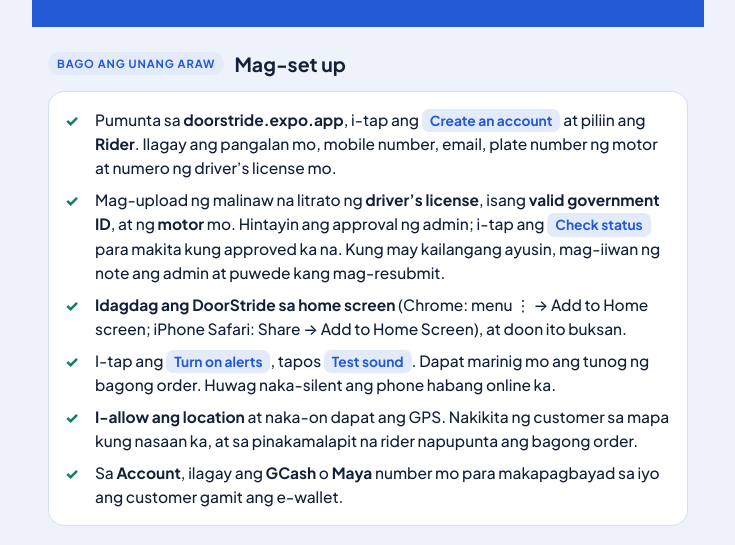
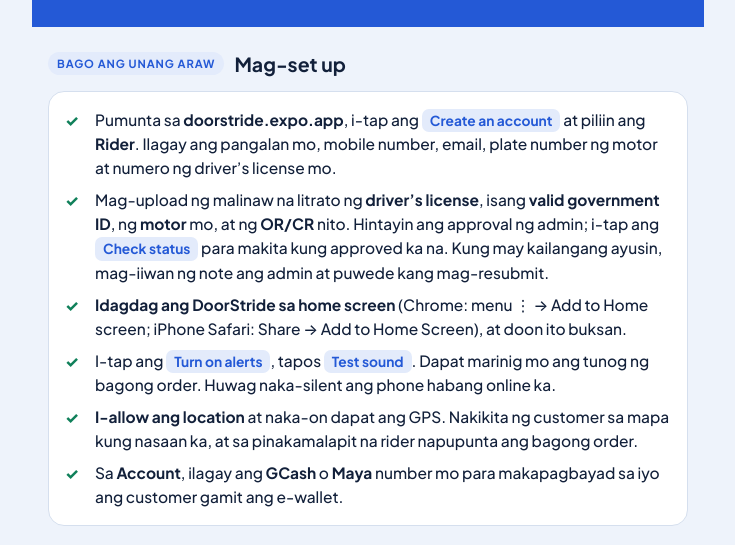
Before and after one commit to Yael1510/doorstride-riders, a plain HTML site: page fil/index.html in a window 1280 px wide. Shown: the part 197-742 px from the top of the page, without its empty margins (272-1007 px from the left). Drawn offline with Linux system fonts and the light colour scheme.

Commit message:
OR/CR is one of the documents to upload
Co-Authored-By: Claude Opus 5.5 <noreply@anthropic.com>

```diff
--- a/fil/index.html
+++ b/fil/index.html
@@ -91,7 +91,7 @@ footer { text-align: center; color: var(--muted); font-size: 0.85rem; }
     <div class="card">
       <ul class="ticks">
         <li><span>Pumunta sa <strong>doorstride.expo.app</strong>, i-tap ang <span class="btn">Create an account</span> at piliin ang <strong>Rider</strong>. Ilagay ang pangalan mo, mobile number, email, plate number ng motor at numero ng driver’s license mo.</span></li>
-        <li><span>Mag-upload ng malinaw na litrato ng <strong>driver’s license</strong>, isang <strong>valid government ID</strong>, at ng <strong>motor</strong> mo. Hintayin ang approval ng admin; i-tap ang <span class="btn">Check status</span> para makita kung approved ka na. Kung may kailangang ayusin, mag-iiwan ng note ang admin at puwede kang mag-resubmit.</span></li>
+        <li><span>Mag-upload ng malinaw na litrato ng <strong>driver’s license</strong>, isang <strong>valid government ID</strong>, ng <strong>motor</strong> mo, at ng <strong>OR/CR</strong> nito. Hintayin ang approval ng admin; i-tap ang <span class="btn">Check status</span> para makita kung approved ka na. Kung may kailangang ayusin, mag-iiwan ng note ang admin at puwede kang mag-resubmit.</span></li>
         <li><span><strong>Idagdag ang DoorStride sa home screen</strong> (Chrome: menu ⋮ → Add to Home screen; iPhone Safari: Share → Add to Home Screen), at doon ito buksan.</span></li>
         <li><span>I-tap ang <span class="btn">Turn on alerts</span>, tapos <span class="btn">Test sound</span>. Dapat marinig mo ang tunog ng bagong order. Huwag naka-silent ang phone habang online ka.</span></li>
         <li><span><strong>I-allow ang location</strong> at naka-on dapat ang GPS. Nakikita ng customer sa mapa kung nasaan ka, at sa pinakamalapit na rider napupunta ang bagong order.</span></li>
```
Also changed, not shown: index.html (+1 -1 lines).
